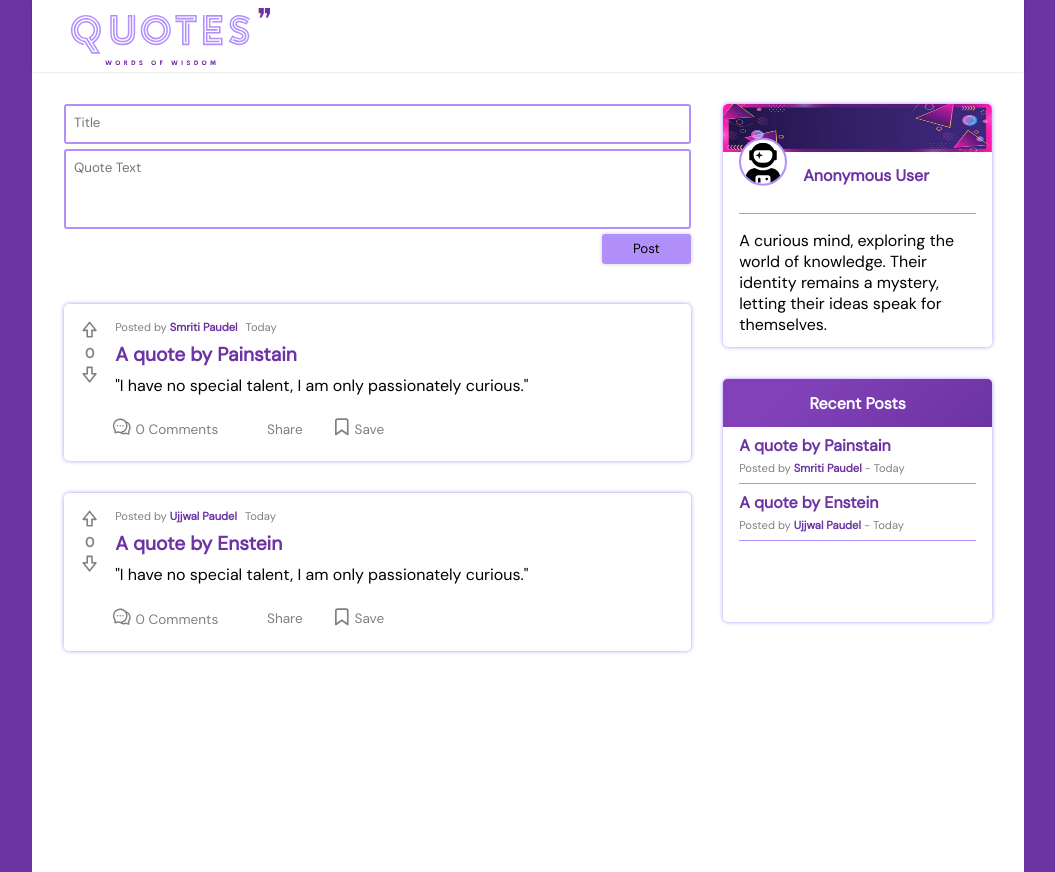
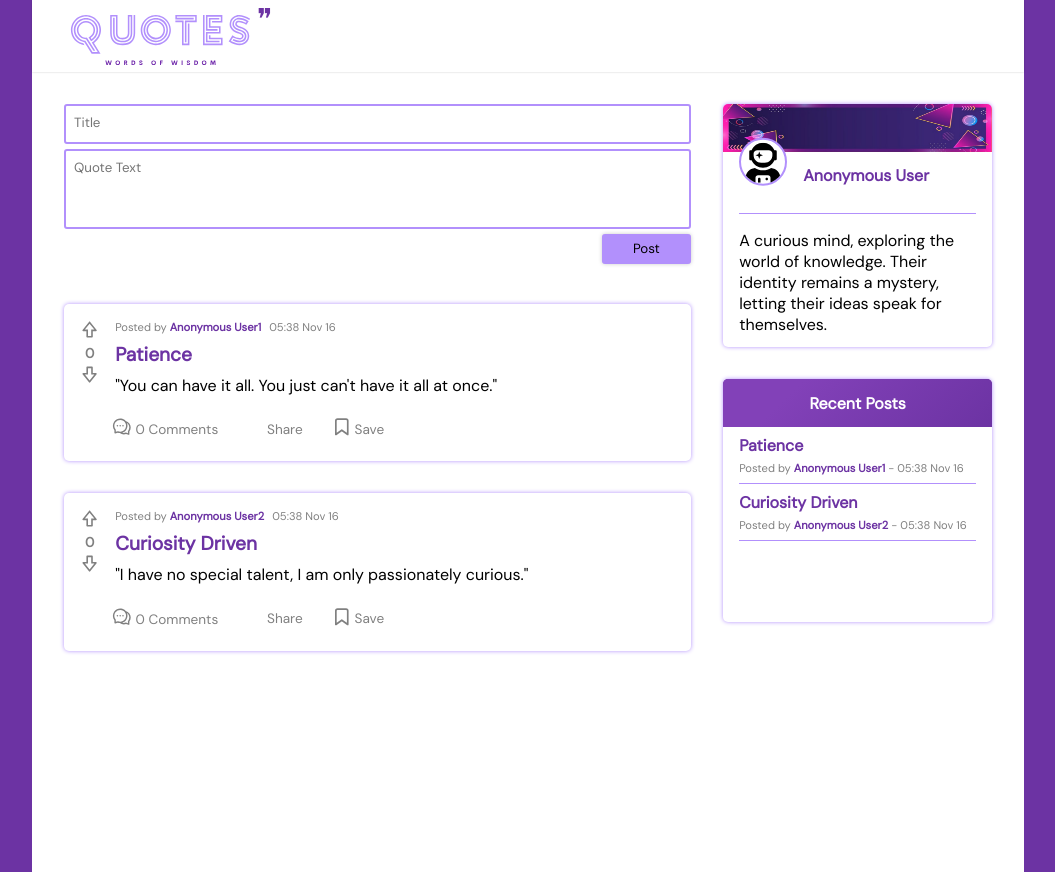
Before and after one commit to upoudel888/Quotes, a React (Create React App) app: page / in a window 1280 px wide. Shown: the whole page, without its empty margins (112-1167 px from the left). Built offline with nearby package versions, Linux system fonts and the light colour scheme; some icons are missing; the HTML template or start-up script is replaced by a standard one.

Commit message:
Integrated UseContext API

```diff
--- a/src/App.js
+++ b/src/App.js
@@ -1,18 +1,12 @@
 import './App.css';
-
+//components
 import {PostsPage,CommentPage} from './components';
-import { React,useState } from 'react';
-import {
-  BrowserRouter as Router,
-  Routes,
-  Route,
-  useParams
-} from "react-router-dom";
-
+// routing
+import {BrowserRouter as Router,Routes,Route,} from "react-router-dom";
+// context
+import { QuoteProvider } from './QuoteContext';
+// assets
 import logo from './assets/logo.svg';
-import postObj from './modules/PostObj';
-
-
 
 const Navbar = ()=>{
   return (
@@ -24,62 +18,20 @@ const Navbar = ()=>{
       </nav>
   )
 }
-const Footer = ()=>{
-  return (
-    <footer>
-
-    </footer>
-  )
-}
 
 function App() {
-
-  // Some Default Posts
-  const newPost = new postObj(1,
-      "Ujjwal Paudel",
-      "A quote by Enstein",
-      "I have no special talent,\n I am only passionately curious.",
-      "Today");
-  const newPost1 = new postObj(2,
-      "Smriti Paudel",
-      "A quote by Painstain",
-      "I have no special talent,\n I am only passionately curious.",
-      "Today");
-
-  const [allPosts,setAllPosts] = useState([newPost,newPost1]);
-  // All comments
-  const [postComments,setPostComments] = useState({1:[],2:[]});
-  // Replys Repository
-  const [allReplies,setAllReplies] = useState([]);
 
   return (
     <>
       <Navbar></Navbar>
 
       <Router>
+        <QuoteProvider>
         <Routes>
-          <Route path = "/" exact element={
-            <PostsPage allPosts={allPosts}
-                  setAllPosts={setAllPosts}
-                  postComments={postComments}
-                  setPostComments={setPostComments}
-                  allReplies={allReplies}
-                  setAllReplies={setAllReplies}
-            ></PostsPage>
-          }/>
-          <Route path = "/comments/:id"  exact element={
-            <>
-              <CommentPage allPosts={allPosts}
-                  setAllPosts={setAllPosts}
-                  postComments={postComments}
-                  setPostComments={setPostComments}
-                  allReplies={allReplies}
-                  setAllReplies={setAllReplies}
-            ></CommentPage>
-            </>
-          }/>
+            <Route path = "/" exact element={<PostsPage/>}/>
+            <Route path = "/comments/:id"  exact element={<CommentPage/> }/>
         </Routes>
-
+        </QuoteProvider>
       </Router>
 
     </>
--- a/src/Pages/CommentPage/CommentPage.js
+++ b/src/Pages/CommentPage/CommentPage.js
@@ -1,20 +1,24 @@
 // css
 import "./CommentPage.css"
 // hooks
-import { useState } from "react";
+import { useContext, useState } from "react";
 import {useParams,useNavigate} from "react-router-dom";
 // Components
 import PostCard from "../../components/Postcard/Postcard";
 import Comment from "../../components/Comment/Comment";
+// components
 import RecentPosts from "../../components/RecentPosts/RecentPosts";
-import {IoIosArrowBack} from "react-icons/io";
 // modules
 import getCurrentDate from "../../modules/Date";
 import CommentObj from "../../modules/CommentObj";
-
+// context
+import QuoteContext from "../../QuoteContext";
+// icons
+import {IoIosArrowBack} from "react-icons/io";
 
 // form where user comments to a posts
-const CommentForm = ({id,allPosts,setAllPosts,postComments,setPostComments})=>{
+const CommentForm = ({id})=>{
+    const {allPosts,setAllPosts,postComments,setPostComments}  = useContext(QuoteContext);
 
     // form handler
     const [userComment,setUserComment] = useState("");
@@ -55,7 +59,8 @@ const CommentForm = ({id,allPosts,setAllPosts,postComments,setPostComments})=>{
 }
 
 
-function CommentPage({allPosts,setAllPosts,postComments,setPostComments,allReplies,setAllReplies}){
+function CommentPage(){
+    const {allPosts,postComments} = useContext(QuoteContext);
 
     // to route back button to home page
     const navigate = useNavigate();
@@ -72,34 +77,19 @@ function CommentPage({allPosts,setAllPosts,postComments,setPostComments,allRepli
         </div>
         <div className="comment-body">
             <div className="posts">
-                <PostCard post={allPosts[id-1]}
-                        allPosts = {allPosts}
-                        setAllPosts={setAllPosts}
-                ></PostCard>
-                <CommentForm id={id}
-                            postComments = {postComments}
-                            setPostComments={setPostComments}
-                            allPosts = {allPosts}
-                            setAllPosts = {setAllPosts}
-                ></CommentForm>
+                <PostCard post={allPosts[id-1]}/>
+                <CommentForm id={id}></CommentForm>
                 <div className="allComments">
                     {
                         postComments[id].map(comment =>{
                             return (
-                                <Comment
-                                id = {id}
-                                allPosts = {allPosts}
-                                setAllPosts={setAllPosts}
-                                commentObj = {comment}
-                                allReplies = {allReplies}
-                                setAllReplies = {setAllReplies}
-                                key = {comment.getId()}/>
+                                <Comment id = {id} commentObj = {comment} key = {comment.getId()}/>
                             )
                         })
                     }
                 </div>
             </div>
-            <RecentPosts allPosts={allPosts}></RecentPosts>
+            <RecentPosts></RecentPosts>
         </div>
         </div>
     );
--- a/src/Pages/PostsPage/PostsPage.js
+++ b/src/Pages/PostsPage/PostsPage.js
@@ -1,14 +1,17 @@
 import "./PostsPage.css";
-import { useState } from "react";
+import { useState,useContext } from "react";
 // Modules
 import postObj from "../../modules/PostObj";
 import getCurrentDate from "../../modules/Date";
 // Components
 import PostCard from "../../components/Postcard/Postcard";
 import RecentPosts from "../../components/RecentPosts/RecentPosts";
+// Context
+import QuoteContext from "../../QuoteContext";
 
 // A form where user posts quotes
-const PostForm = ({allPosts,setAllPosts,postComments,setPostComments})=>{
+const PostForm = ()=>{
+    const {allPosts,setAllPosts,postComments,setPostComments} = useContext(QuoteContext);
 
     // form handlers
     const [postTitle,setPostTitle] = useState("");
@@ -52,33 +55,24 @@ const PostForm = ({allPosts,setAllPosts,postComments,setPostComments})=>{
     )
 }
 
-function PostsPage({allPosts,setAllPosts,postComments,setPostComments}){
+function PostsPage(){
+    const {allPosts} = useContext(QuoteContext);
 
     return (
         <div className="posts-body">
             <div className="posts">
-                <PostForm allPosts={allPosts}
-                         setAllPosts={setAllPosts}
-                         postComments={postComments}
-                         setPostComments={setPostComments}
-                ></PostForm>
-
+                <PostForm/>
                 <div className="all-posts">
                     {
                         [...allPosts].reverse().map(post =>{
                             return(
-                                <PostCard
-                                    post={post}
-                                    key={post.getID()}
-                                    allPosts = {allPosts}
-                                    setAllPosts={setAllPosts}
-                                ></PostCard>
+                                <PostCard post={post} key={post.getID()}/>
                             )
                         })
                     }
                 </div>
             </div>
-            <RecentPosts allPosts={allPosts}></RecentPosts>
+            <RecentPosts></RecentPosts>
         </div>
     )
 }
--- /dev/null
+++ b/src/QuoteContext.js
@@ -0,0 +1,44 @@
+// hooks
+import { createContext,useState } from "react";
+// modules
+import postObj from "./modules/PostObj";
+import getCurrentDate from "./modules/Date";
+
+const QuoteContext = createContext();
+
+export function QuoteProvider({children}){
+
+    // Some Default Posts
+    const newPost = new postObj(1,
+        "Anonymous User2",
+        "Curiosity Driven",
+        "I have no special talent,\n I am only passionately curious.",
+        getCurrentDate());
+    const newPost1 = new postObj(2,
+        "Anonymous User1",
+        "Patience",
+        "You can have it all.\n You just can't have it all at once.",
+        getCurrentDate());
+
+    // Repository of all the posts by the user
+    const [allPosts,setAllPosts] = useState([newPost,newPost1]);
+    // All comments
+    const [postComments,setPostComments] = useState({1:[],2:[]});
+    // Repository of all the replies to the comments
+    const [allReplies,setAllReplies] = useState([]);
+
+    return (
+        <QuoteContext.Provider value = {{
+            allPosts,
+            setAllPosts,
+            postComments,
+            setPostComments,
+            allReplies,
+            setAllReplies
+        }}>
+            {children}
+        </QuoteContext.Provider>
+    );
+}
+
+export default QuoteContext;
--- a/src/components/Comment/Comment.js
+++ b/src/components/Comment/Comment.js
@@ -1,15 +1,18 @@
 //css
 import "./Comment.css";
 //hooks
-import { useState } from "react";
+import { useContext, useState } from "react";
 // icons
 import {AiOutlineComment} from "react-icons/ai";
 import {FaUserAstronaut} from "react-icons/fa";
 // modules
 import CommentObj from "../../modules/CommentObj";
 import getCurrentDate from "../../modules/Date";
+// context
+import QuoteContext from "../../QuoteContext";
 
-function Comment({id,allPosts,setAllPosts,commentObj,allReplies,setAllReplies}) {
+function Comment({id,commentObj}) {
+    const {allPosts,setAllPosts,allReplies,setAllReplies} = useContext(QuoteContext);
     // helper variables
     const comment = commentObj.getComment();
     const isNested = commentObj.hasNesetedReplies();
@@ -79,11 +82,7 @@ function Comment({id,allPosts,setAllPosts,commentObj,allReplies,setAllReplies})
               return (
                 <Comment
                 id = {id}
-                allPosts = {allPosts}
-                setAllPosts= {setAllPosts}
                 commentObj = {allReplies[reply_id-1]}
-                allReplies = {allReplies}
-                setAllReplies = {setAllReplies}
                 key = {`${id}-${reply_id}`}
                 />
               )
--- a/src/components/Postcard/Postcard.js
+++ b/src/components/Postcard/Postcard.js
@@ -1,4 +1,5 @@
 import "./Postcard.css"
+import { useContext } from "react";
 // icons
 import {BiUpvote,BiDownvote} from "react-icons/bi";
 import {AiOutlineComment} from "react-icons/ai";
@@ -6,8 +7,11 @@ import {FiBookmark} from "react-icons/fi";
 import {PiShareFat} from "react-icons/pi";
 // routing
 import {useNavigate,useLocation} from "react-router-dom";
+// context
+import QuoteContext from "../../QuoteContext";
 
-const PostCard = ({post,allPosts,setAllPosts})=>{
+const PostCard = ({post})=>{
+    const {allPosts,setAllPosts} = useContext(QuoteContext);
 
     // updating the postObj in allPosts repository
     const handleUpvote = ()=>{
--- a/src/components/RecentPosts/RecentPosts.js
+++ b/src/components/RecentPosts/RecentPosts.js
@@ -1,13 +1,20 @@
+// css
 import "./RecentPosts.css";
+// icons and images
 import banner from "../../assets/banner.png";
-
 import {FaUserAstronaut} from "react-icons/fa";
+// routing
 import { useLocation,useNavigate } from "react-router-dom";
+// context
+import { useContext } from "react";
+import QuoteContext from "../../QuoteContext";
 
 
 
-function RecentPosts({allPosts}){
+function RecentPosts(){
+    const {allPosts} = useContext(QuoteContext);
 
+    // navigate to the desired post on post_title.click()
     const navigate = useNavigate();
     const {pathname} = useLocation();
 
```
